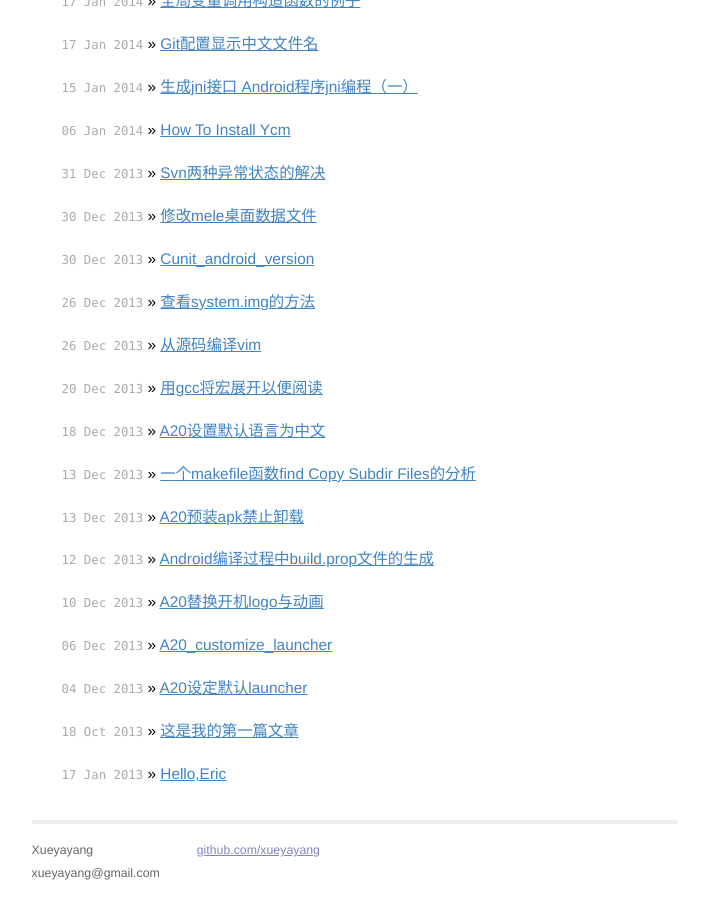
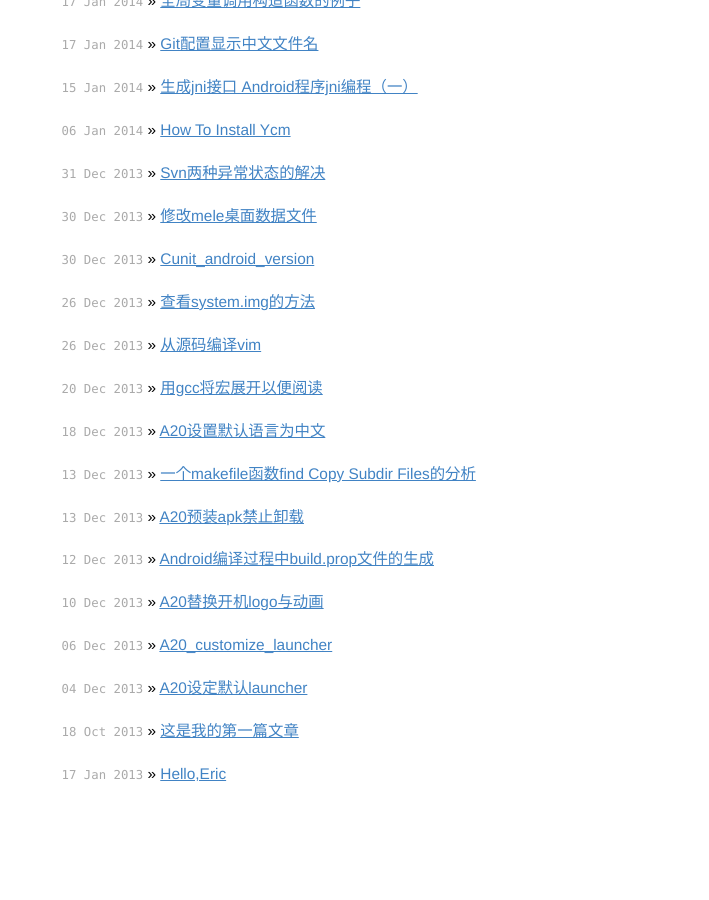
Before and after one commit to xueyayang/xueyayang.github.io, a Jekyll site: the page built from index.html, in a window 1280 px wide and 900 px high, scrolled down 2735 px. Shown: the whole window, without its empty margins (285-994 px from the left). Built offline with Jekyll 4.4.1, drawn with Linux system fonts in a browser that asks for light colours; Markdown is read by kramdown in place of the engine named in the settings; after the commit the page ends 3524 px from its top, so only the background shows below that.

Commit message:
remove the footer & change the title

```diff
--- a/_layouts/default.html
+++ b/_layouts/default.html
@@ -31,26 +31,13 @@
 <!-- ClickTale end of Top part -->
 
 <div class="site">
-  <div class="title">
-    <a href="/">Xueyayang</a>
-    <a class="extra" href="/">home</a>
-  </div>
+	<div class="title">
+		<a class="extra" href="/">Home</a>
+		<a href="http://github.com/xueyayang/">Xueyayang</a>
+	</div>
 
-  {{ content }}
+	{{ content }}
 
-  <div class="footer">
-    <div class="contact">
-      <p>
-        Xueyayang<br />
-        xueyayang@gmail.com
-      </p>
-    </div>
-    <div class="contact">
-      <p>
-        <a href="http://github.com/xueyayang/">github.com/xueyayang</a><br />
-      </p>
-    </div>
-  </div>
 </div>
 
 
```
